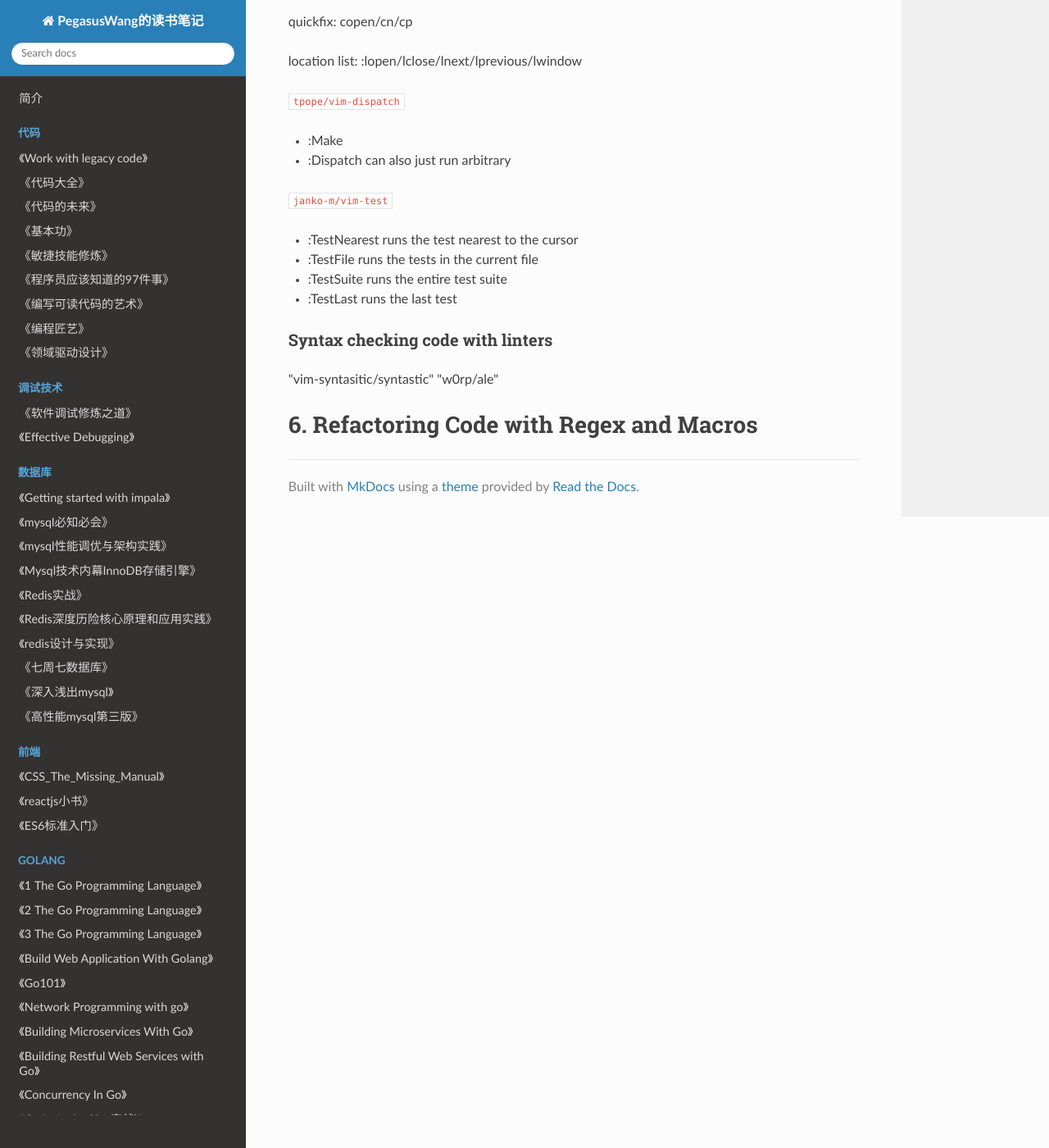
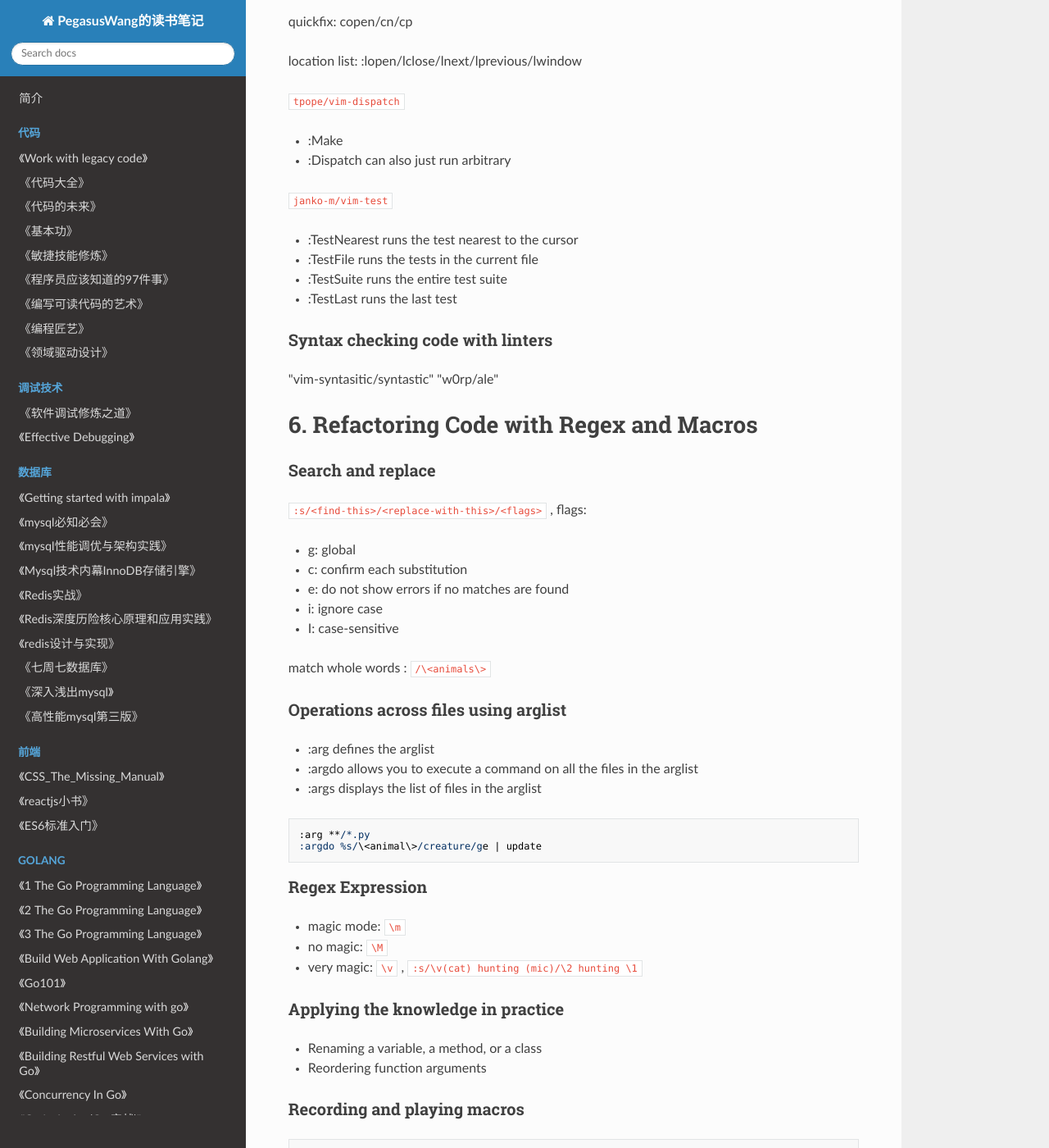
Before and after one commit to PegasusWang/booknotes, an MkDocs documentation site: the page built from docs/开发工具/Mastering_vim.md, in a window 1280 px wide and 1400 px high, scrolled down 4376 px. Shown: the whole window at 82% size. Built offline with MkDocs 1.6.1, drawn with Linux system fonts in a browser that asks for light colours; nearby versions of some CDN libraries; old or Windows-style settings are respelled for this version of MkDocs; some of the changed text lies outside the part shown.

Commit message:
vim search

````diff
--- a/docs/开发工具/Mastering_vim.md
+++ b/docs/开发工具/Mastering_vim.md
@@ -216,3 +216,76 @@ location list: :lopen/lclose/lnext/lprevious/lwindow
 
 
 # 6. Refactoring Code with Regex and Macros
+
+### Search and replace
+
+`:s/<find-this>/<replace-with-this>/<flags>` , flags:
+
+- g: global
+- c: confirm each substitution
+- e: do not show errors if no matches are found
+- i: ignore case
+- I: case-sensitive
+
+match whole words : `/\<animals\>`
+
+### Operations across files using arglist
+
+- :arg defines the arglist
+- :argdo allows you to execute a command on all the files in the arglist
+- :args displays the list of files in the arglist
+
+
+```
+:arg **/*.py
+:argdo %s/\<animal\>/creature/ge | update
+```
+
+### Regex Expression
+
+- magic mode: `\m`
+- no magic: `\M`
+- very magic: `\v` , `:s/\v(cat) hunting (mic)/\2 hunting \1`
+
+### Applying the knowledge in practice
+
+- Renaming a variable, a method, or a class
+- Reordering function arguments
+
+### Recording and playing macros
+
+```
+:arg **.*.yp
+:argdo execute ":normal @a" | update
+```
+
+### Using plugins to do the job
+
+
+# Making Vim Your Own
+
+### Playing with the Vim UI
+
+- :colorscheme
+
+`falzz/vim-colorschemes`
+
+### The status line
+
+```
+set laststatus=2
+set showcmd
+```
+
+### Keeping track of configuration files
+
+使用 dotfiles 一定要注意别加上敏感信息
+
+### Healthy vim customization habits
+
+- 及时清理不用配置
+- 映射快捷键方便操作
+- 保持 .vimrc 有组织
+
+
+# 8. Transcending the Mundane with Vimscript
````
